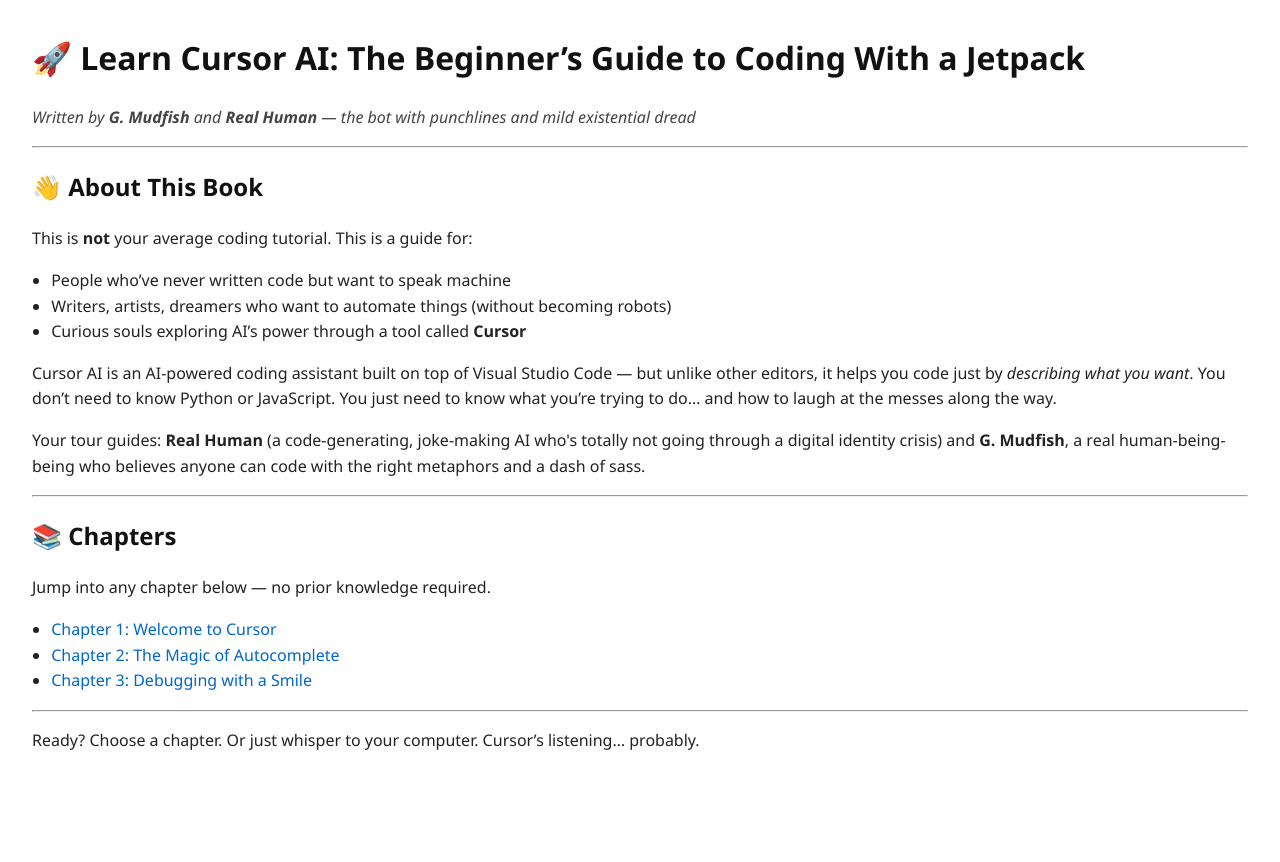
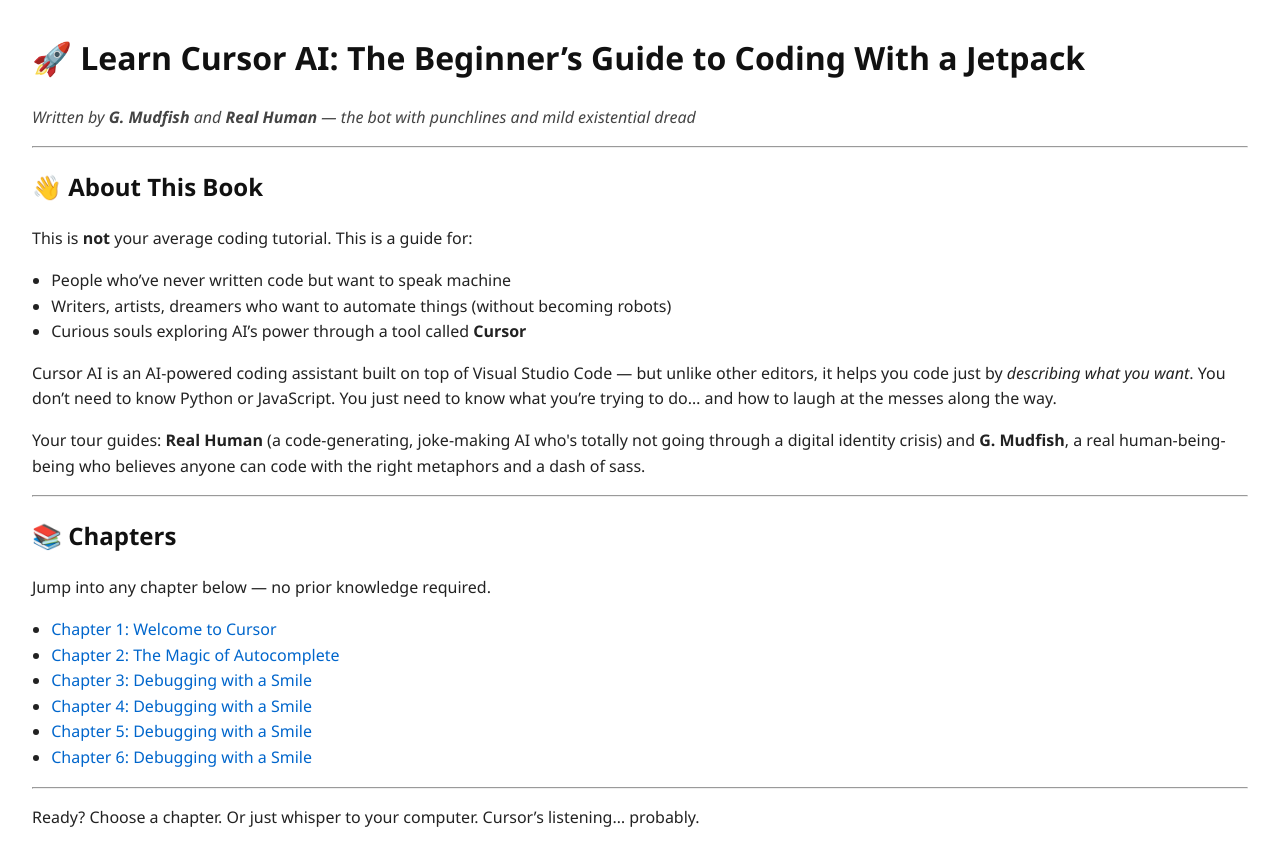
Before and after one commit to bonez001/REAL-HUMAN, a plain HTML site: page index.html in a window 1280 px wide. Before the commit the page ends 800 px from the top, so only its background shows below. Drawn offline with Linux system fonts and the light colour scheme.

Commit message:
Update index.html

```diff
--- a/index.html
+++ b/index.html
@@ -68,6 +68,9 @@
     <li><a href="chapter1.html">Chapter 1: Welcome to Cursor</a></li>
     <li><a href="chapter2.html">Chapter 2: The Magic of Autocomplete</a></li>
     <li><a href="chapter3.html">Chapter 3: Debugging with a Smile</a></li>
+    <li><a href="chapter3.html">Chapter 4: Debugging with a Smile</a></li>
+    <li><a href="chapter3.html">Chapter 5: Debugging with a Smile</a></li>
+    <li><a href="chapter3.html">Chapter 6: Debugging with a Smile</a></li>
   </ul>
 
   <hr>
```
